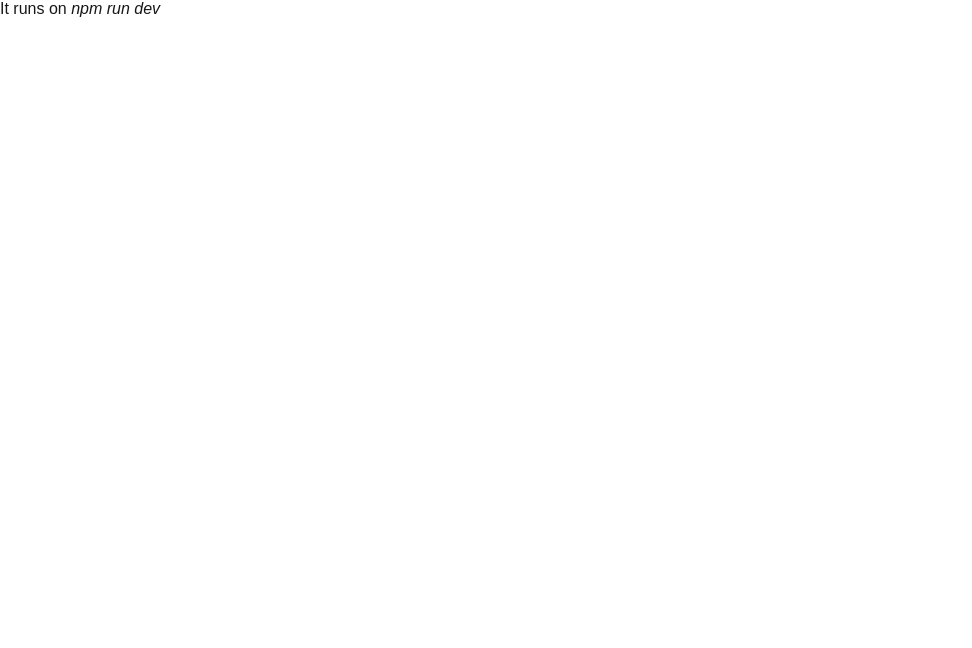
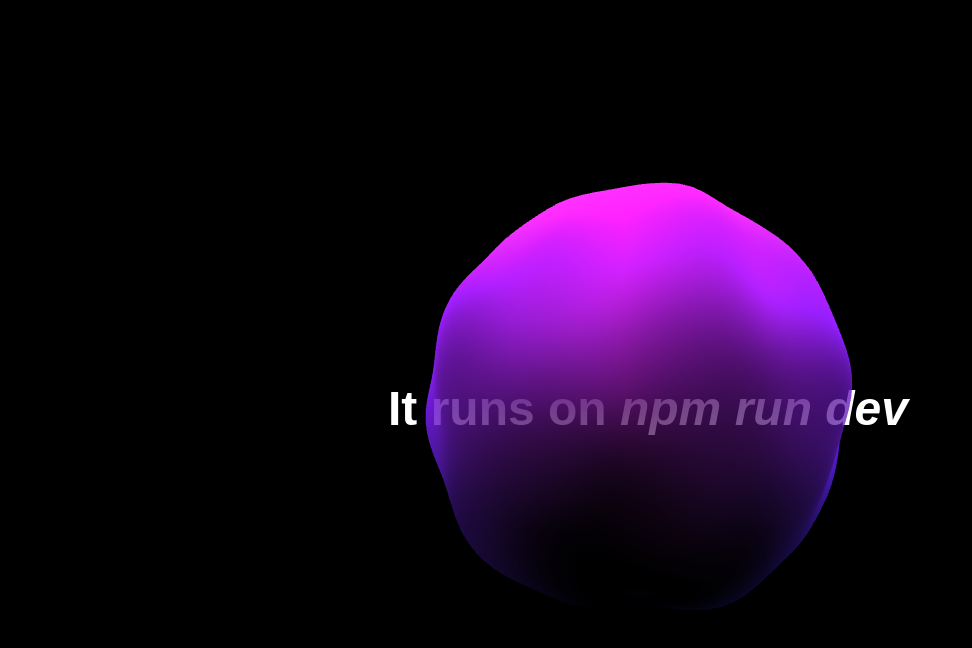
Before and after one commit to AnLau25/Blob, a Next.js app: page / in a window 1280 px wide. Shown: the top 648 px of the page, without its empty margins (0-972 px from the left). Built offline with nearby package versions, Linux system fonts and the light colour scheme.

Commit message:
blobdonne

```diff
--- /dev/null
+++ b/cmpnts/Blob/fragmentShader.js
@@ -0,0 +1,30 @@
+const fragmentShader =`
+uniform float u_intensity;
+uniform float u_time;
+
+varying vec2 vUv;
+varying float vDisplacement;
+
+void main() {
+    // Compute distortion for a 3D-like effect
+    float distort = vDisplacement * u_intensity * sin(vUv.y * 10.0 + u_time * 0.5);
+
+    // Base color with a gradient shift
+    vec3 color = vec3(
+        1.0 - abs(vUv.x - 0.5) * 2.0,
+        0.4 + abs(vUv.y - 0.5) * 1.2 * (0.5 - distort),
+        1.2
+    );
+
+    // Enhance depth by adding shadow-like variations
+    float shading = 0.5 + 0.5 * sin(vUv.y * 5.0 + distort * 2.0);
+    color *= shading;
+
+    // Dynamic alpha for transparency effect
+    float alpha = smoothstep(0.0, 1.0, 1.2 - length(vUv - 0.5) * 2.0 - distort * 0.8);
+
+    gl_FragColor = vec4(color * vec3(1.2, 0.4, 1.2), alpha);
+}
+`;
+
+export default fragmentShader;
--- a/cmpnts/Blob/index.js
+++ b/cmpnts/Blob/index.js
@@ -1,11 +1,49 @@
-import React from "react";
-
-import React from 'react'
+import React, { useMemo, useRef } from "react";
+import { useFrame } from "@react-three/fiber";
+import { MathUtils } from "three";
+import vertexShader from "./vertexShader";
+import fragmentShader from "./fragmentShader";
 
 const Blob = () => {
-  return (
-    <div>Blob</div>
-  )
-}
+    const mesh = useRef();
+    const hover = useRef(false);
+    const uniforms = useMemo(() => ({
+        u_time: { value: 0 },
+        u_intensity: { value: 0.3 }
+    }), []);
 
-export default Blob
+    useFrame((state) => {
+        const { clock } = state;
+        if (mesh.current) {
+            mesh.current.material.uniforms.u_time.value = 0.4 * clock.getElapsedTime();
+
+            // Make sure hover interaction affects intensity
+            mesh.current.material.uniforms.u_intensity.value = MathUtils.lerp(
+                mesh.current.material.uniforms.u_intensity.value,
+                hover.current ? 1 : 0.15, // Adjust intensity when hovering
+                0.02
+            );
+
+            // Add rotation effect
+            mesh.current.rotation.y += 0.01;
+            mesh.current.rotation.x += 0.005;
+        }
+    });
+
+    return (
+        <mesh ref={mesh}
+            scale={1.5} position={[0, 0, 0]}
+            onPointerOver={() => (hover.current = true)}
+            onPointerOut={() => (hover.current = false)}
+        >
+            <icosahedronGeometry args={[2, 20]} />
+            <shaderMaterial
+                vertexShader={vertexShader}
+                fragmentShader={fragmentShader}
+                uniforms={uniforms}
+            />
+        </mesh>
+    );
+};
+
+export default Blob;
--- /dev/null
+++ b/cmpnts/Blob/vertexShader.js
@@ -0,0 +1,109 @@
+const vertexShader = `
+uniform float u_intensity;
+uniform float u_time;
+
+varying vec2 vUv;
+varying float vDisplacement;
+
+// Classic Perlin 3D Noise
+// by Stefan Gustavson
+//
+vec4 permute(vec4 x) {
+    return mod(((x*34.0)+1.0)*x, 289.0);
+}
+
+vec4 taylorInvSqrt(vec4 r) {
+    return 1.79284291400159 - 0.85373472095314 * r;
+}
+
+vec3 fade(vec3 t) {
+    return t*t*t*(t*(t*6.0-15.0)+10.0);
+}
+
+float cnoise(vec3 P) {
+    vec3 Pi0 = floor(P); // Integer part for indexing
+    vec3 Pi1 = Pi0 + vec3(1.0); // Integer part + 1
+    Pi0 = mod(Pi0, 289.0);
+    Pi1 = mod(Pi1, 289.0);
+    vec3 Pf0 = fract(P); // Fractional part for interpolation
+    vec3 Pf1 = Pf0 - vec3(1.0); // Fractional part - 1.0
+    vec4 ix = vec4(Pi0.x, Pi1.x, Pi0.x, Pi1.x);
+    vec4 iy = vec4(Pi0.yy, Pi1.yy);
+    vec4 iz0 = Pi0.zzzz;
+    vec4 iz1 = Pi1.zzzz;
+
+    vec4 ixy = permute(permute(ix) + iy);
+    vec4 ixy0 = permute(ixy + iz0);
+    vec4 ixy1 = permute(ixy + iz1);
+
+    vec4 gx0 = ixy0 / 7.0;
+    vec4 gy0 = fract(floor(gx0) / 7.0) - 0.5;
+    gx0 = fract(gx0);
+    vec4 gz0 = vec4(0.5) - abs(gx0) - abs(gy0);
+    vec4 sz0 = step(gz0, vec4(0.0));
+    gx0 -= sz0 * (step(0.0, gx0) - 0.5);
+    gy0 -= sz0 * (step(0.0, gy0) - 0.5);
+
+    vec4 gx1 = ixy1 / 7.0;
+    vec4 gy1 = fract(floor(gx1) / 7.0) - 0.5;
+    gx1 = fract(gx1);
+    vec4 gz1 = vec4(0.5) - abs(gx1) - abs(gy1);
+    vec4 sz1 = step(gz1, vec4(0.0));
+    gx1 -= sz1 * (step(0.0, gx1) - 0.5);
+    gy1 -= sz1 * (step(0.0, gy1) - 0.5);
+
+    vec3 g000 = vec3(gx0.x,gy0.x,gz0.x);
+    vec3 g100 = vec3(gx0.y,gy0.y,gz0.y);
+    vec3 g010 = vec3(gx0.z,gy0.z,gz0.z);
+    vec3 g110 = vec3(gx0.w,gy0.w,gz0.w);
+    vec3 g001 = vec3(gx1.x,gy1.x,gz1.x);
+    vec3 g101 = vec3(gx1.y,gy1.y,gz1.y);
+    vec3 g011 = vec3(gx1.z,gy1.z,gz1.z);
+    vec3 g111 = vec3(gx1.w,gy1.w,gz1.w);
+
+    vec4 norm0 = taylorInvSqrt(vec4(dot(g000, g000), dot(g010, g010), dot(g100, g100), dot(g110, g110)));
+    g000 *= norm0.x;
+    g010 *= norm0.y;
+    g100 *= norm0.z;
+    g110 *= norm0.w;
+    vec4 norm1 = taylorInvSqrt(vec4(dot(g001, g001), dot(g011, g011), dot(g101, g101), dot(g111, g111)));
+    g001 *= norm1.x;
+    g011 *= norm1.y;
+    g101 *= norm1.z;
+    g111 *= norm1.w;
+
+    float n000 = dot(g000, Pf0);
+    float n100 = dot(g100, vec3(Pf1.x, Pf0.yz));
+    float n010 = dot(g010, vec3(Pf0.x, Pf1.y, Pf0.z));
+    float n110 = dot(g110, vec3(Pf1.xy, Pf0.z));
+    float n001 = dot(g001, vec3(Pf0.xy, Pf1.z));
+    float n101 = dot(g101, vec3(Pf1.x, Pf0.y, Pf1.z));
+    float n011 = dot(g011, vec3(Pf0.x, Pf1.yz));
+    float n111 = dot(g111, Pf1);
+
+    vec3 fade_xyz = fade(Pf0);
+    vec4 n_z = mix(vec4(n000, n100, n010, n110), vec4(n001, n101, n011, n111), fade_xyz.z);
+    vec2 n_yz = mix(n_z.xy, n_z.zw, fade_xyz.y);
+    float n_xyz = mix(n_yz.x, n_yz.y, fade_xyz.x);
+    return 2.2 * n_xyz;
+}
+
+// End of Perlin Noise Code
+
+
+void main() {
+    vUv = uv;
+
+    vDisplacement = cnoise(position + vec3(2.0 * u_time));
+
+    vec3 newPosition = position + normal * (u_intensity * vDisplacement);
+
+    vec4 modelPosition = modelMatrix * vec4(newPosition, 1.0);
+    vec4 viewPosition = viewMatrix * modelPosition;
+    vec4 projectedPosition = projectionMatrix * viewPosition;
+
+    gl_Position = projectedPosition;
+}
+`;
+
+export default vertexShader;
--- a/pages/index.js
+++ b/pages/index.js
@@ -1,12 +1,14 @@
 import { Canvas } from "@react-three/fiber";
+import Blob from "@/cmpnts/Blob";
 
 export default function Home() {
   return (
     <>
-      <div className="container">It runs on <em>npm run dev</em>
+      <div className="container">
         <Canvas camera={{position:[0.0, 0.0, 8.0]}}>
-
+          <Blob/>
         </Canvas>
+        <h1>It runs on <em>npm run dev</em></h1>
       </div>
     </>
   );
--- a/styles/globals.css
+++ b/styles/globals.css
@@ -1,42 +1,30 @@
-:root {
-  --background: #ffffff;
-  --foreground: #171717;
+body{
+  background-color: black;
 }
 
-@media (prefers-color-scheme: dark) {
-  :root {
-    --background: #0a0a0a;
-    --foreground: #ededed;
-  }
+.container {
+  position: relative;
+  display: flex;
+  align-items: center;
+  justify-content: center;
+  height: 100vh;
+  width: 100vw;
+  overflow: hidden;
+  font-family: "Montserrat", sans-serif;
 }
 
-html,
-body {
-  max-width: 100vw;
-  overflow-x: hidden;
+canvas {
+  position: fixed;
+  top: 0;
+  left: 0;
+  z-index: 1;
+  height: 100vh;
+  width: 100vw;
 }
 
-body {
-  color: var(--foreground);
-  background: var(--background);
-  font-family: Arial, Helvetica, sans-serif;
-  -webkit-font-smoothing: antialiased;
-  -moz-osx-font-smoothing: grayscale;
+h1{
+  position: absolute;
+  font-size: 3rem;
+  font-weight: 700;
+  color: white;
 }
-
-* {
-  box-sizing: border-box;
-  padding: 0;
-  margin: 0;
-}
-
-a {
-  color: inherit;
-  text-decoration: none;
-}
-
-@media (prefers-color-scheme: dark) {
-  html {
-    color-scheme: dark;
-  }
-}
```
